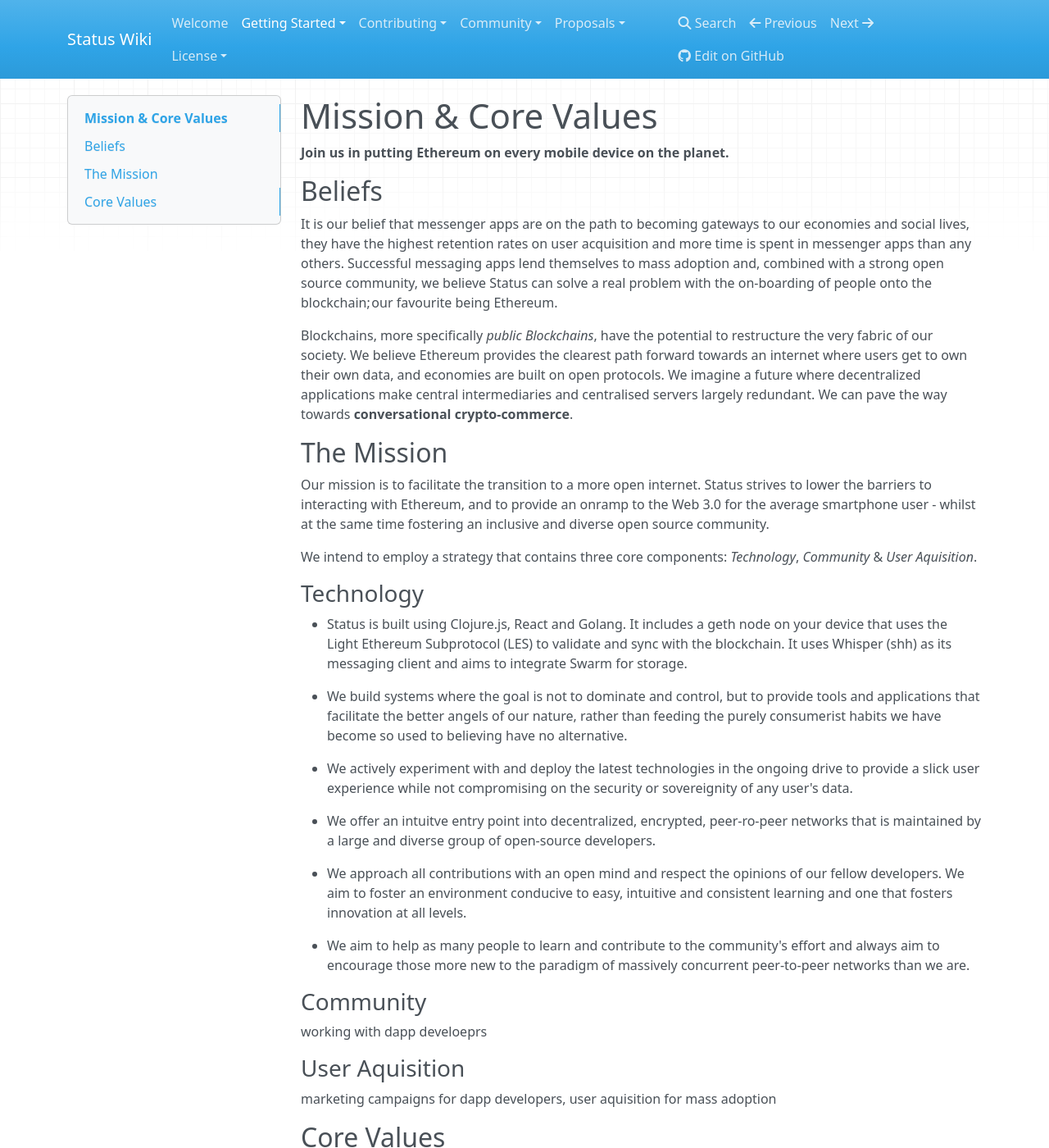
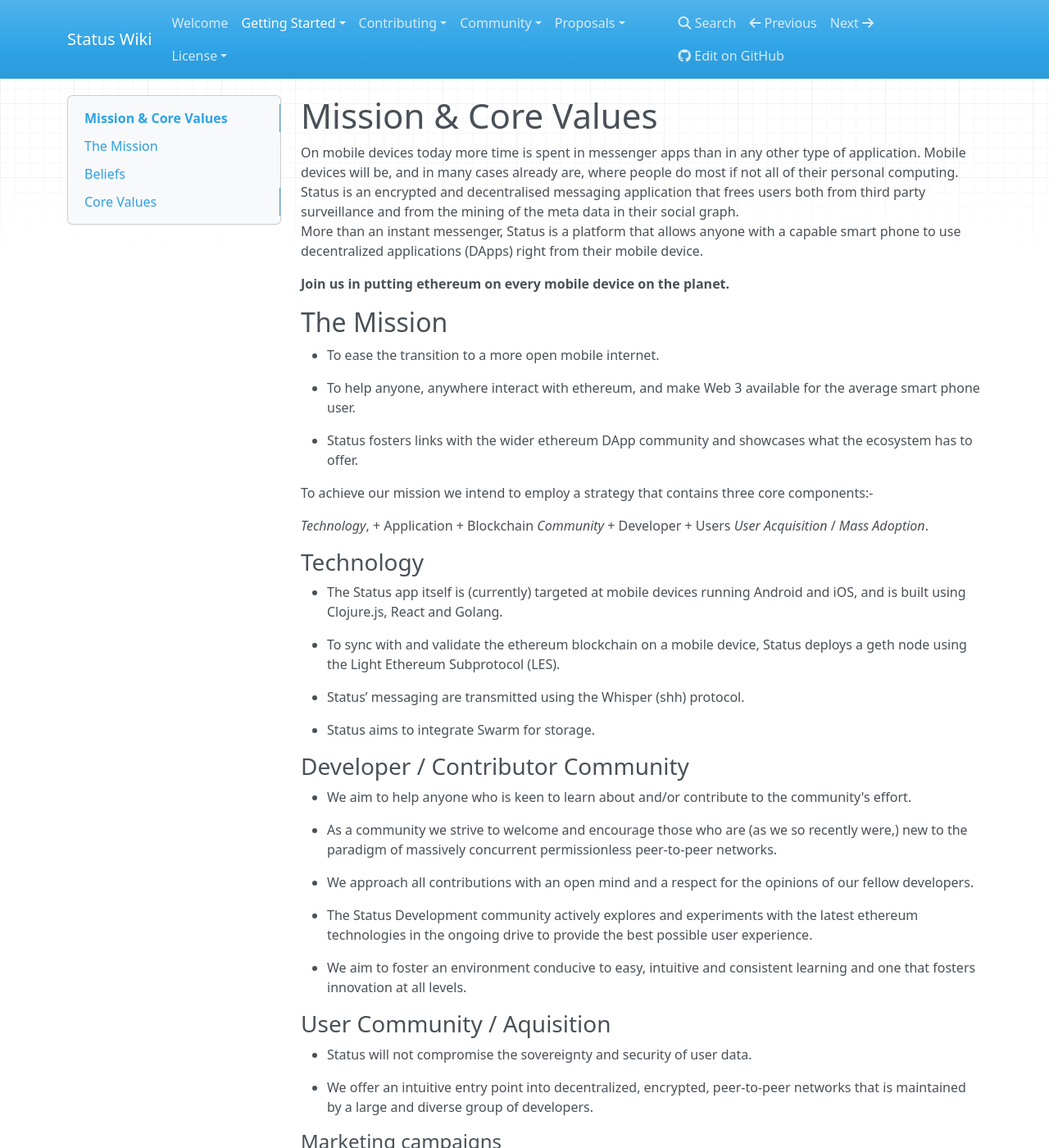
Before and after one commit to status-im/wiki.status.im, an MkDocs documentation site: the page built from docs/getting-started/mission-and-core-values.md, in a window 1280 px wide and 1400 px high. Shown: the whole window at 82% size. Built offline with MkDocs 1.6.1, drawn with Linux system fonts in a browser that asks for light colours; nearby versions of some CDN libraries; old or Windows-style settings are respelled for this version of MkDocs; some of the changed text lies outside the part shown.

Commit message:
Update mission-and-core-values.md

```diff
--- a/docs/getting-started/mission-and-core-values.md
+++ b/docs/getting-started/mission-and-core-values.md
@@ -1,49 +1,85 @@
 # Mission & Core Values
 
-**Join us in putting Ethereum on every mobile device on the planet.**
+On mobile devices today more time is spent in messenger apps than in any other type of application.  Mobile devices will be, and in many cases already are, where people do most if not all of their personal computing.  Status is an encrypted and decentralised messaging application that frees users both from third party surveillance and from the mining of the meta data in their social graph.
+More than an instant messenger, Status is a platform that allows anyone with a capable smart phone to use decentralized applications (DApps) right from their mobile device.
+
+**Join us in putting ethereum on every mobile device on the planet.**
+
+
+## The Mission
+
+- To ease the transition to a more open mobile internet.
+
+- To help anyone, anywhere interact with ethereum, and make Web 3 available for the average smart phone user.
+
+- Status fosters links with the wider ethereum DApp community and showcases what the ecosystem has to offer.
+
+To achieve our mission we intend to employ a strategy that contains three core components:-
+
+*Technology*,
+    + Application
+    + Blockchain
+*Community*
+    + Developer
+    + Users
+*User Acquisition* / *Mass Adoption*.
+
+### Technology
+
+- The Status app itself is (currently) targeted at mobile devices running Android and iOS, and is built using Clojure.js, React and Golang.
+
+- To sync with and validate the ethereum blockchain on a mobile device, Status deploys a geth node using the Light Ethereum Subprotocol (LES).
+
+- Status’ messaging are transmitted using the Whisper (shh) protocol.
+
+- Status aims to integrate Swarm for storage.
+
+
+### Developer / Contributor Community
+
+- We aim to help anyone who is keen to learn about and/or contribute to the community's effort.
+
+- As a community we strive to welcome and encourage those who are (as we so recently were,) new to the paradigm of massively concurrent permissionless peer-to-peer networks.
+
+
+- We approach all contributions with an open mind and a respect for the opinions of our fellow developers.
+
+- The Status Development community actively explores and experiments with the latest ethereum technologies in the ongoing drive to provide the best possible user experience.
+
+- We aim to foster an environment conducive to easy, intuitive and consistent learning and one that fosters innovation at all levels.
+
+### User Community / Aquisition
+
+- Status will not compromise the sovereignty and security of user data.
+
+- We offer an intuitive entry point into decentralized, encrypted, peer-to-peer networks that is maintained by a large and diverse group of developers.
+
+#### Marketing campaigns
+    + DApp developers,
+    + User acquisition for mass adoption
+
+
 
 ## Beliefs
 
-It is our belief that messenger apps are on the path to becoming gateways to our economies and social lives, they have the highest retention rates on user acquisition and more time is spent in messenger apps than any others. Successful messaging apps lend themselves to mass adoption and, combined with a strong open source community, we believe Status can solve a real problem with the on-boarding of people onto the blockchain; our favourite being Ethereum.
+- Status.im believes in an open internet. Built, not only on open protocols, but upon Free/Libre software where the costs (fanancial or otherwise) of participation are negligible for **all**.
 
-Blockchains, more specifically *public Blockchains*, have the potential to restructure the very fabric of our society. We believe Ethereum provides the clearest path forward towards an internet where users get to own their own data, and economies are built on open protocols. We imagine a future where decentralized applications make central intermediaries and centralised servers largely redundant. We can pave the way towards **conversational crypto-commerce**.
+- Status is founded on the belief that communication is at the heart of human social (and economic) life; and that society thrives through direct interaction rather than from intermediation.  Status can pave the way towards **conversational crypto-commerce.**
 
-## The Mission
+- We believe that systems like ethereum have the potential to improve the very fabric of our society.  Status.im should solve the problem of giving **ordinary people** across the globe easy access to the power and promise of Ethereum and Web3.
 
-Our mission is to facilitate the transition to a more open internet. Status strives to lower the barriers to interacting with Ethereum, and to provide an onramp to the Web 3.0 for the average smartphone user - whilst at the same time fostering an inclusive and diverse open source community.
+- Status.im is passionate about Distributed and Decentralised technology in general, and about the advantages of ethereum’s *public Blockchain* in particular.
 
-We intend to employ a strategy that contains three core components: *Technology*, *Community* & *User Aquisition*.
+- We believe that people should directly control the use of their own personal data, and the history of their social interactions.  We imagine the benefits to **all** of a future where distributed and decentralized applications make proprietary intermediaries and centralised services (which exploit there users) obsolete.
 
-### Technology
+- Communication, decision making and control should be clear and transparent to everyone in the community.
 
-- Status is built using Clojure.js, React and Golang. It includes a geth node on your device that uses the Light Ethereum Subprotocol (LES) to validate and sync with the blockchain. It uses Whisper (shh) as its messaging client and aims to integrate Swarm for storage.
-
-- We build systems where the goal is not to dominate and control, but to provide tools and applications that facilitate the better angels of our nature, rather than feeding the purely consumerist habits we have become so used to believing have no alternative.
-
-- We actively experiment with and deploy the latest technologies in the ongoing drive to provide a slick user experience while not compromising on the security or sovereignity of any user's data.
-
-- We offer an intuitve entry point into decentralized, encrypted, peer-ro-peer networks that is maintained by a large and diverse group of open-source developers.
-
-- We approach all contributions with an open mind and respect the opinions of our fellow developers. We aim to foster an environment conducive to easy, intuitive and consistent learning and one that fosters innovation at all levels.
-
-- We aim to help as many people to learn and contribute to the community's effort and always aim to encourage those more new to the paradigm of massively concurrent peer-to-peer networks than we are.
-
-### Community
-
-working with dapp develoeprs
-
-### User Aquisition
-
-marketing campaigns for dapp developers, user aquisition for mass adoption
+- Our work is driven by a belief that Ethereum and public blockchains can yield great benefits to society, and access to DApps and Ethereum should be made available to **anyone**, anywhere.
 
 ## Core Values
 
-- Free (libre) and open source software.
-
 - Reciprocity, open-mindedness, respect and encouragement.
 
-- Our work is driven by a belief that Ethereum and public blockchains can yield great benefits to society, and access to DApps and Ethereum should be made available to anyone, anywhere.
+- The systems we're creating must be open, permissionless, award fair access and Distribute Decentralise and Democratise power.
 
-- The systems we're creating must be open, permissionless, award fair access and democratise power.
-
-- Communication should be clear and transparent to everyone in the community.
+- Status is licenced as Free Libre & Open Source software, which allow **anyone** to run the software for **any purpose** as well as to **study**, **Modify**, and **distribute** the software and any adapted versions.
```
